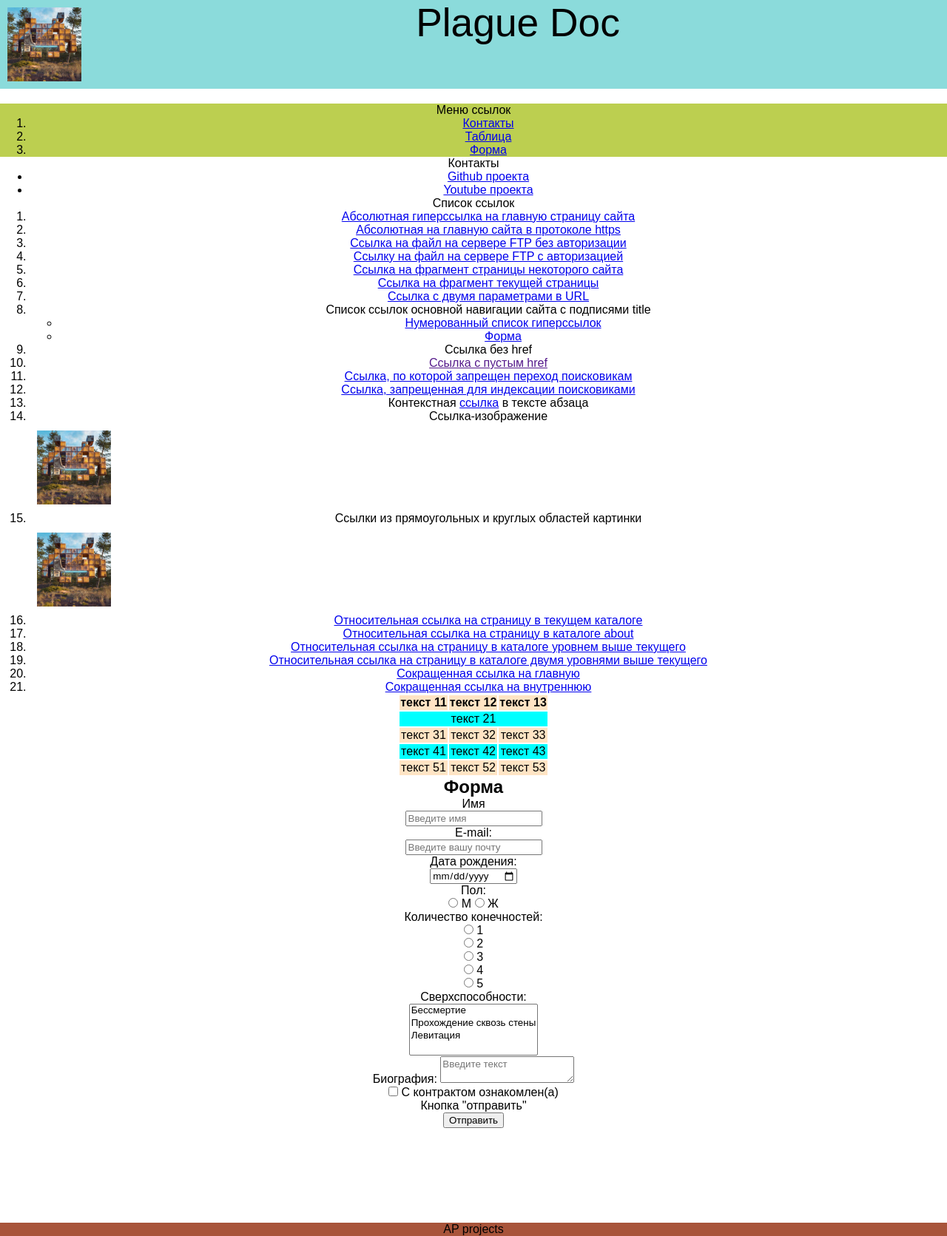
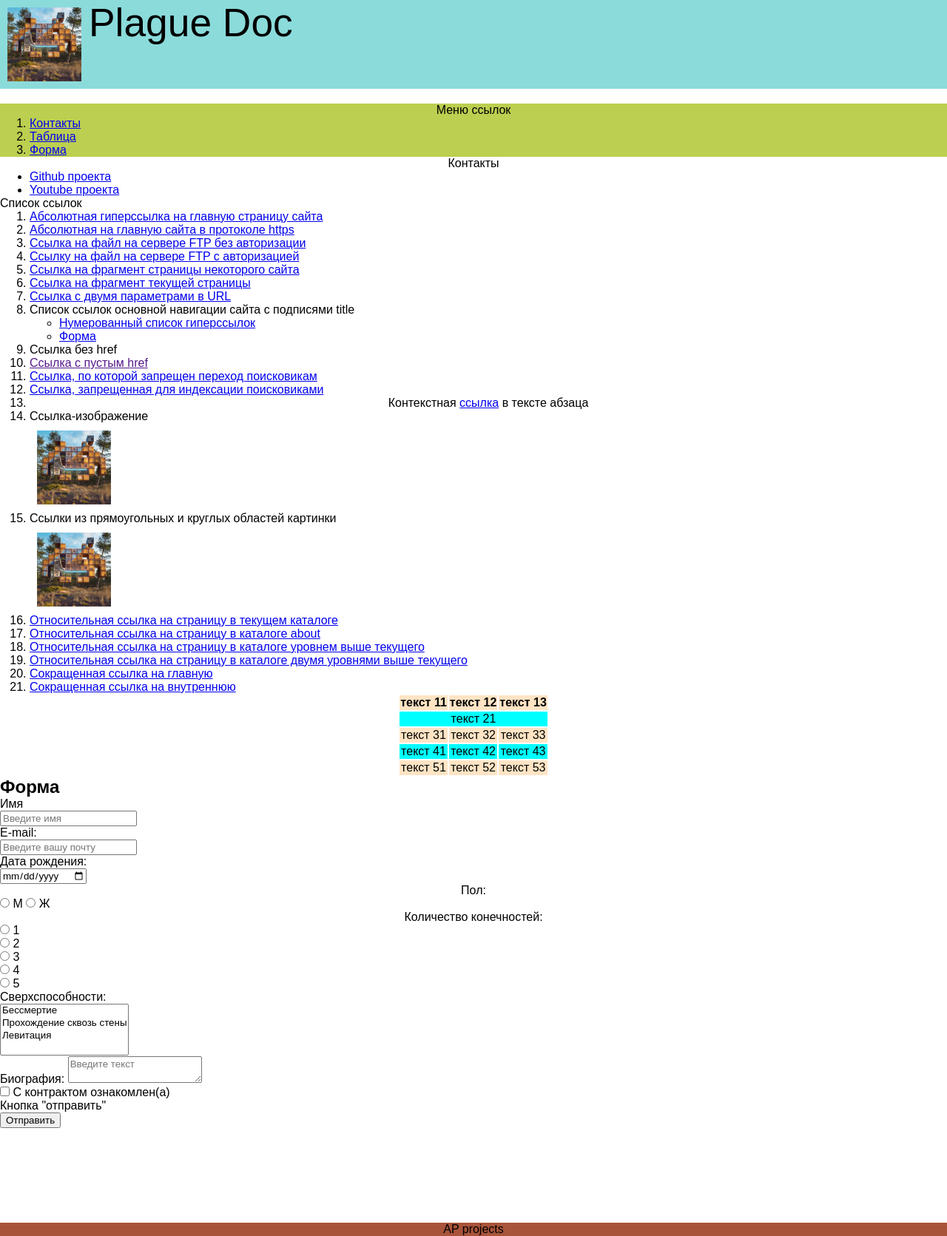
Before and after one commit to Verner-Ad/Verner-Ad.github.io, a PHP site: page /2/index.html in a window 1280 px wide. Shown: the whole page at 74% size. Run offline with PHP 8.4, Linux system fonts and the light colour scheme.

Commit message:
Update style.css

```diff
--- a/web/2/style.css
+++ b/web/2/style.css
@@ -20,15 +20,15 @@ table {
   margin-right: auto;
 }
 li {
-  text-align: center;
+
   align-content: center;
 }
 
 p {
   text-align: center;
 }
-div {
-  text-align: center;
+div#st {
+  margin: 0 auto;
 }
 nav {
   background-color: rgb(188, 207, 80);
```
